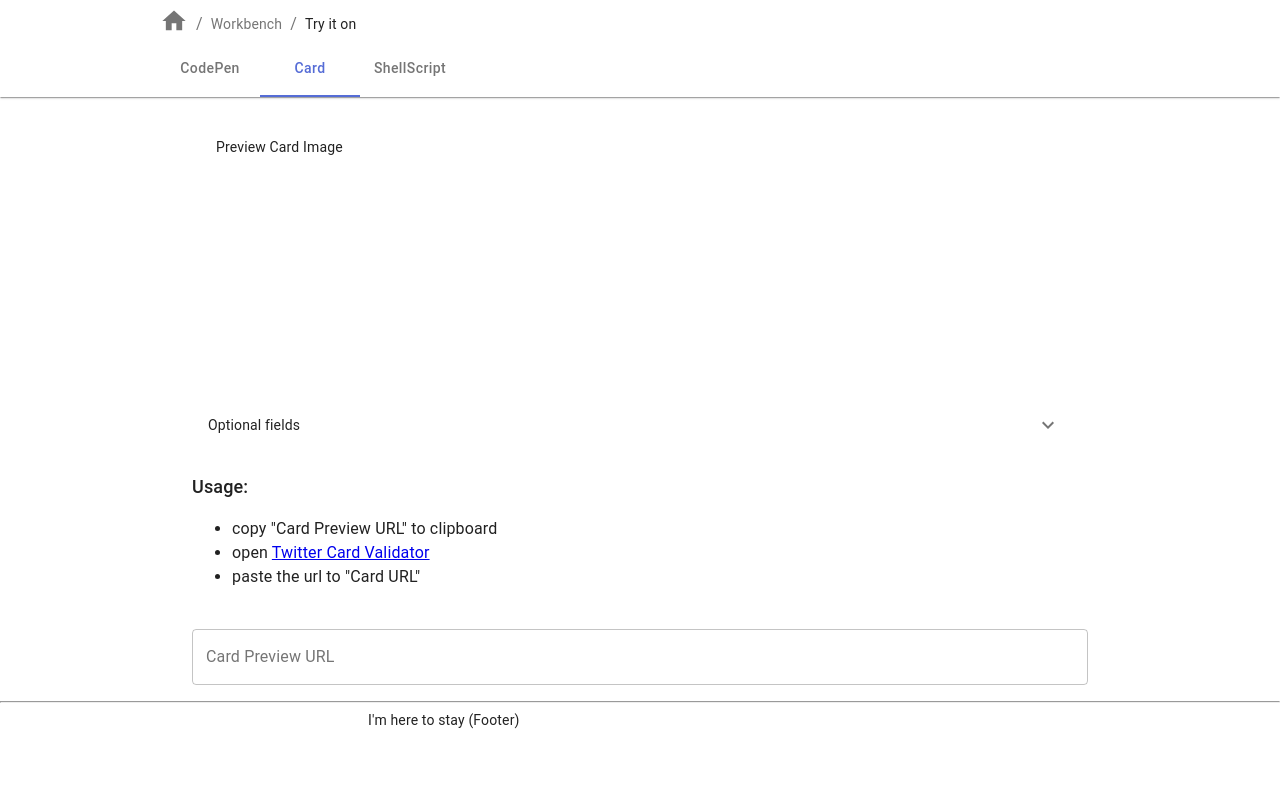
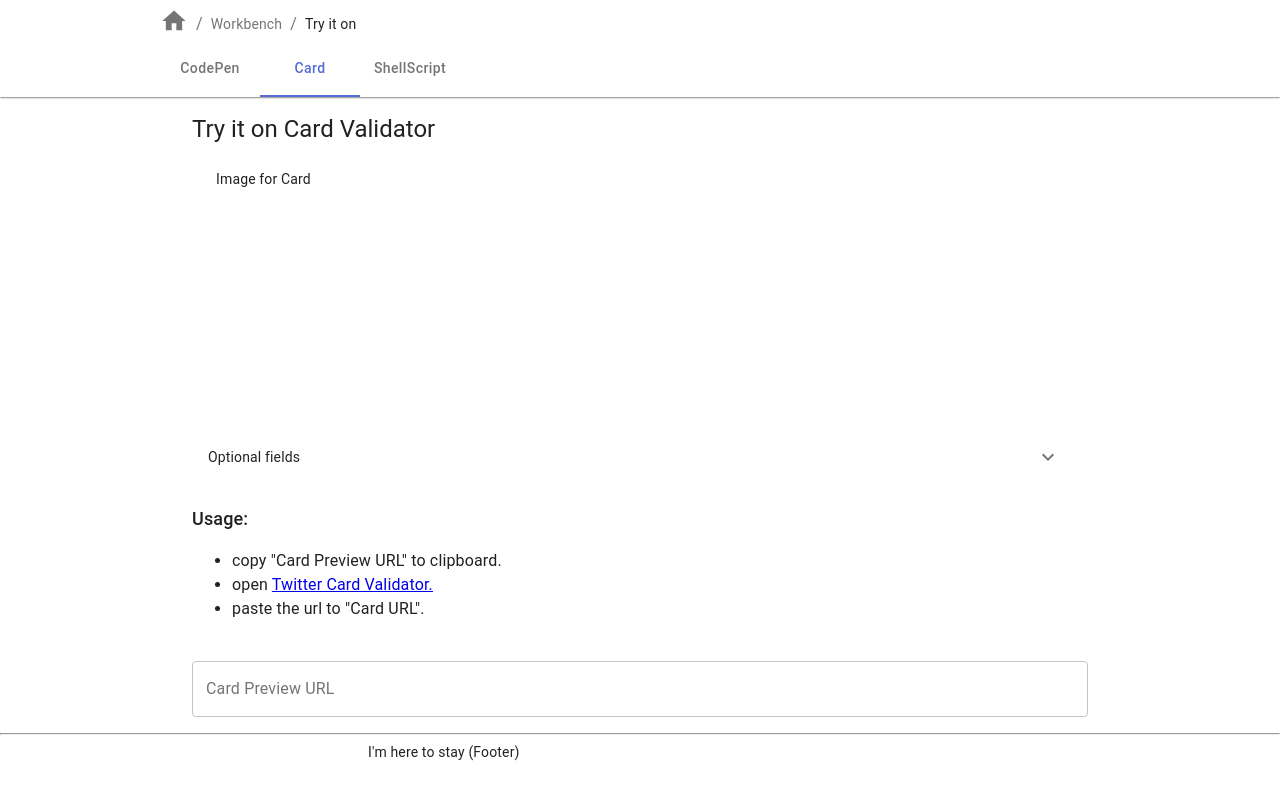
Before and after one commit to hankei6km/image-url-workbench, a Next.js app: page /card in a window 1280 px wide. Built offline with nearby package versions, Linux system fonts and the light colour scheme.

Commit message:
Minor adjustment to card page
* Title displayed in top of page.
* Layout changed in optional fields

```diff
--- a/pages/card.tsx
+++ b/pages/card.tsx
@@ -142,6 +142,7 @@ const CardPage = () => {
     <Layout title="Card">
       <Container maxWidth="md">
         <Box my={1} p={1}>
+          <Typography variant="h5">{'Try it on Card Validator'}</Typography>
           {imageUrlErrMsg === '' ? (
             <Box p={1}>
               <Card elevation={0}>
@@ -150,9 +151,7 @@ const CardPage = () => {
                   title={
                     <Box display="flex">
                       <Box>
-                        <Typography variant="body2">
-                          Preview Card Image
-                        </Typography>
+                        <Typography variant="body2">Image for Card</Typography>
                       </Box>
                       <Box ml={1}>
                         <Typography variant="body2">
@@ -216,25 +215,6 @@ const CardPage = () => {
               </AccordionSummary>
               <AccordionDetails>
                 <Box width="100%">
-                  <Typography variant="body1" color="textSecondary">
-                    Preview Card Type
-                  </Typography>
-                  <Box p={1}>
-                    <List component="nav" aria-label="main mailbox folders">
-                      {cardTypeList.map((v) => (
-                        <ListItem
-                          key={v.cardType}
-                          button
-                          onClick={() => handleListItemClick(v.cardType)}
-                        >
-                          <ListItemIcon>
-                            {cardType === v.cardType && <CheckIcon />}
-                          </ListItemIcon>
-                          <ListItemText primary={v.label} />
-                        </ListItem>
-                      ))}
-                    </List>
-                  </Box>
                   <Box p={1}>
                     <DebTextField
                       id="preview-card-title"
@@ -259,6 +239,27 @@ const CardPage = () => {
                       }}
                     />
                   </Box>
+                  <Box mt={2} p={1}>
+                    <Typography variant="body1" color="textSecondary">
+                      Preview Card Type
+                    </Typography>
+                    <Box p={1}>
+                      <List component="nav" aria-label="main mailbox folders">
+                        {cardTypeList.map((v) => (
+                          <ListItem
+                            key={v.cardType}
+                            button
+                            onClick={() => handleListItemClick(v.cardType)}
+                          >
+                            <ListItemIcon>
+                              {cardType === v.cardType && <CheckIcon />}
+                            </ListItemIcon>
+                            <ListItemText primary={v.label} />
+                          </ListItem>
+                        ))}
+                      </List>
+                    </Box>
+                  </Box>
                 </Box>
               </AccordionDetails>
             </Accordion>
@@ -268,7 +269,7 @@ const CardPage = () => {
           <Typography variant="h6">Usage:</Typography>
           <Typography component={'span'} variant="body1">
             <ul>
-              <li>copy "Card Preview URL" to clipboard</li>
+              <li>copy "Card Preview URL" to clipboard.</li>
               <li>
                 open{' '}
                 <a
@@ -276,10 +277,10 @@ const CardPage = () => {
                   target="_blank"
                   rel="noopener noreferrer"
                 >
-                  Twitter Card Validator
+                  Twitter Card Validator.
                 </a>
               </li>
-              <li>paste the url to "Card URL"</li>
+              <li>paste the url to "Card URL".</li>
             </ul>
           </Typography>
         </Box>
```
